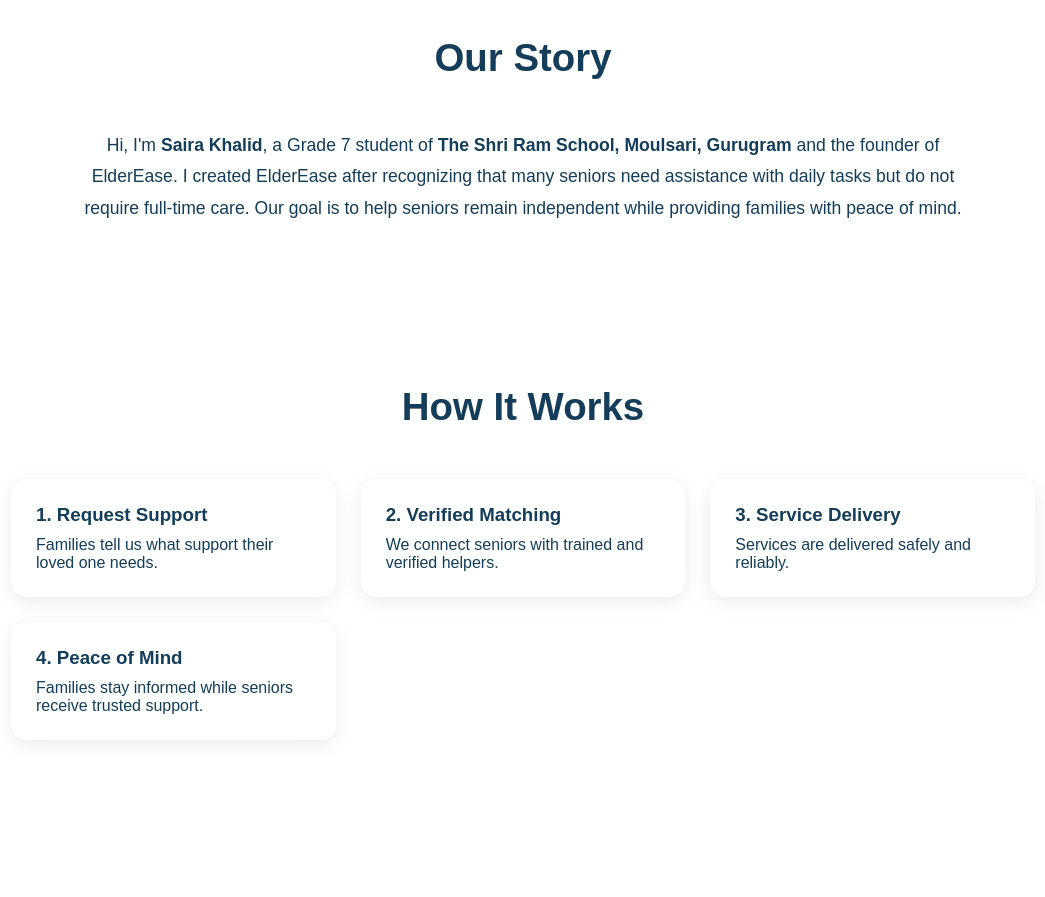
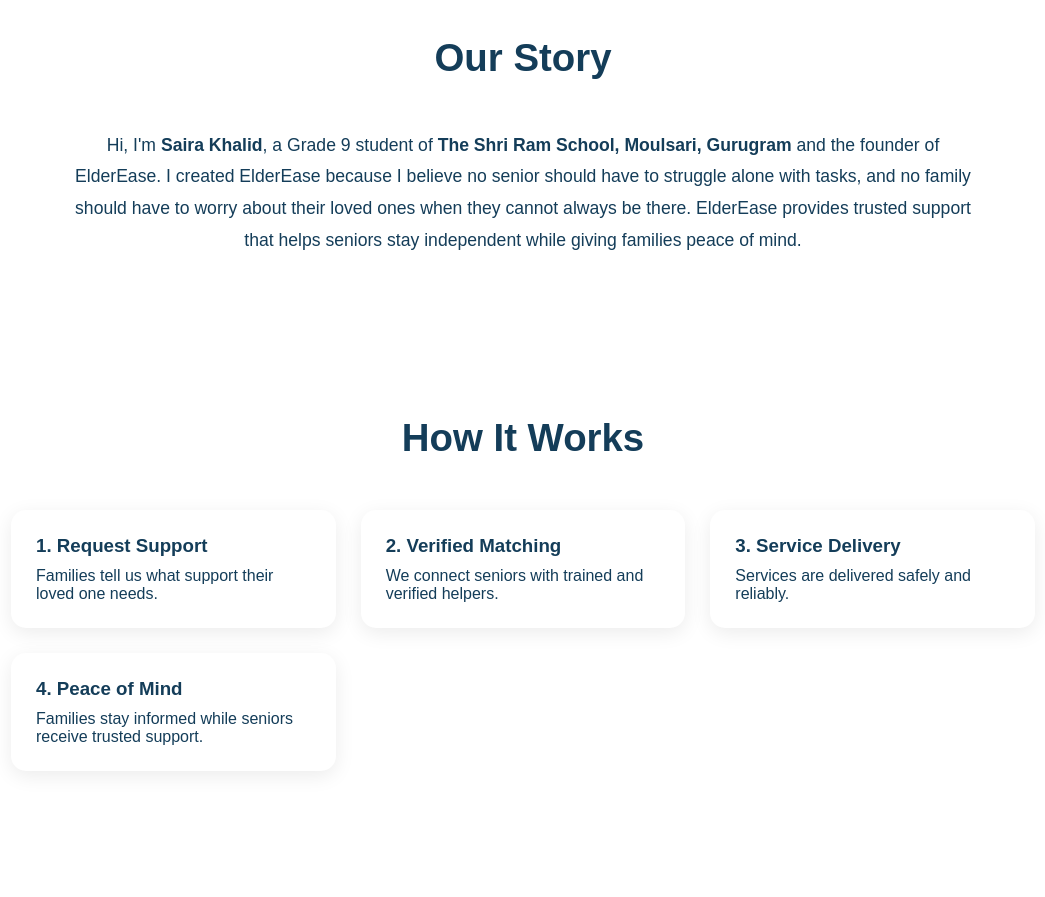
Before and after one commit to SairaKhalid100/ElderEase, a plain HTML site: page index.html in a window 1280 px wide. Shown: the part 1240-2137 px from the top of the page, without its empty margins (117-1162 px from the left). Drawn offline with Linux system fonts and the light colour scheme.

Commit message:
Update index.html

```diff
--- a/index.html
+++ b/index.html
@@ -228,12 +228,12 @@
     <h2 class="section-title">Our Story</h2>
 
     <p style="max-width:900px;margin:auto;text-align:center;font-size:1.1rem;line-height:1.8;">
-        Hi, I'm <strong>Saira Khalid</strong>, a Grade 7 student of
+        Hi, I'm <strong>Saira Khalid</strong>, a Grade 9 student of
         <strong>The Shri Ram School, Moulsari, Gurugram</strong> and the founder
-        of ElderEase. I created ElderEase after recognizing that many seniors
-        need assistance with daily tasks but do not require full-time care.
-        Our goal is to help seniors remain independent while providing
-        families with peace of mind.
+        of ElderEase. I created ElderEase because I believe no senior should have
+        to struggle alone with tasks, and no family should have to worry about their
+        loved ones when they cannot always be there. ElderEase provides trusted support
+        that helps seniors stay independent while giving families peace of mind.
     </p>
 
 </section>
```
